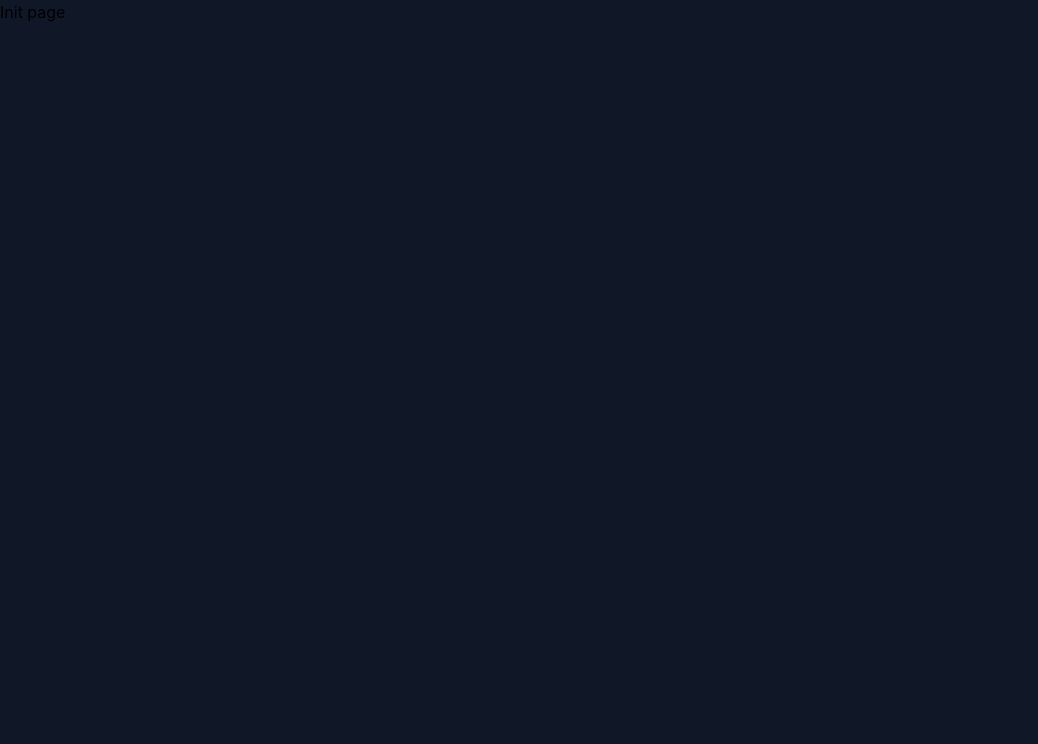
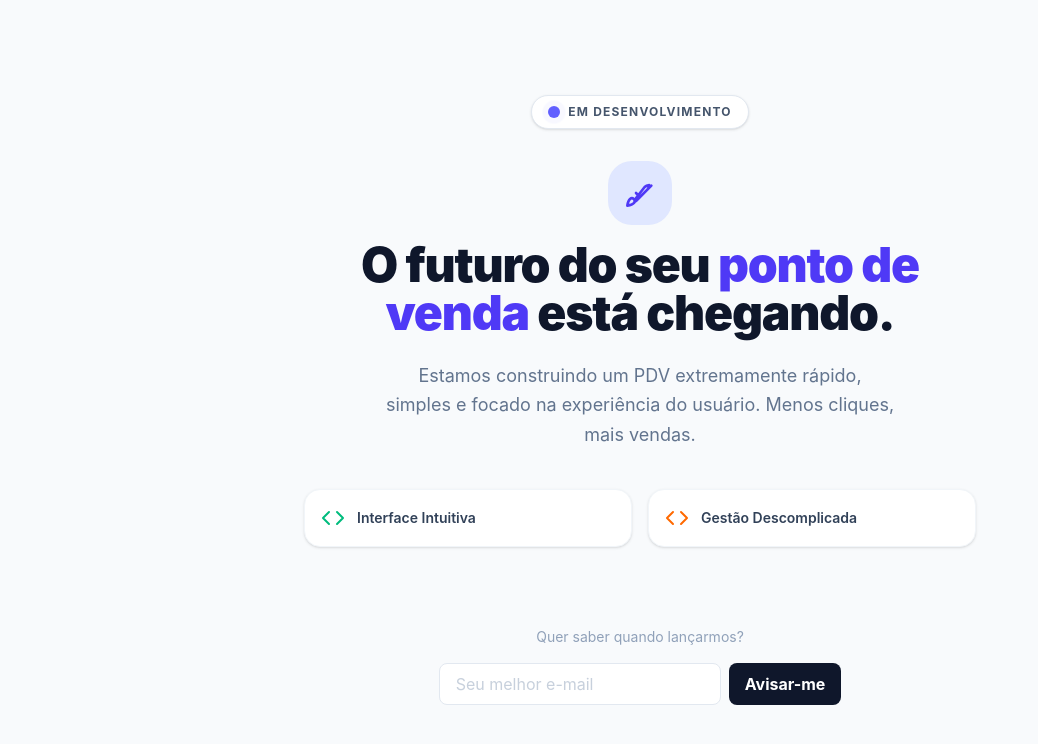
Before and after one commit to nandoregis/front-end-CRM-in-react.js, a React (Vite) app: page / in a window 1280 px wide. Shown: the top 744 px of the page, without its empty margins (0-1038 px from the left). Built offline with nearby package versions, Linux system fonts and the light colour scheme.

Commit message:
pagina Home

```diff
--- /dev/null
+++ b/src/pages/home/Index.jsx
@@ -0,0 +1,77 @@
+import React from 'react';
+
+// --- SVGs Minimalistas ---
+const IconRocket = () => (
+  <svg viewBox="0 0 24 24" fill="none" stroke="currentColor" strokeWidth="2" className="w-8 h-8 text-indigo-600">
+    <path d="M4.5 16.5c-1.5 1.26-2 5-2 5s3.74-.5 5-2c.71-.84.7-2.13-.09-2.91a2.18 2.18 0 0 0-2.91-.09zM12 15l-3-3m3 3l8.5-8.5M12 15l-3 3m8.5-8.5c1.2-1.2 1.4-3.4 1.4-3.4s-2.2.2-3.4 1.4L8.5 16.5" strokeLinecap="round" strokeLinejoin="round"/>
+  </svg>
+);
+
+const IconCode = () => (
+  <svg viewBox="0 0 24 24" fill="none" stroke="currentColor" strokeWidth="2" className="w-6 h-6">
+    <polyline points="16 18 22 12 16 6" strokeLinecap="round" strokeLinejoin="round"/>
+    <polyline points="8 6 2 12 8 18" strokeLinecap="round" strokeLinejoin="round"/>
+  </svg>
+);
+
+export default function Home() {
+  return (
+    <div className="min-h-screen bg-slate-50 flex flex-col items-center justify-center p-6 font-sans">
+
+      {/* Badge de Status */}
+      <div className="mb-8 flex items-center gap-2 bg-white px-4 py-2 rounded-full border border-slate-200 shadow-sm">
+        <span className="relative flex h-3 w-3">
+          <span className="animate-ping absolute inline-flex h-full w-full rounded-full bg-indigo-400 opacity-75"></span>
+          <span className="relative inline-flex rounded-full h-3 w-3 bg-indigo-500"></span>
+        </span>
+        <span className="text-xs font-bold text-slate-600 uppercase tracking-widest">Em Desenvolvimento</span>
+      </div>
+
+      {/* Conteúdo Principal */}
+      <main className="max-w-2xl text-center space-y-6">
+        <div className="flex justify-center mb-4">
+          <div className="p-4 bg-indigo-100 rounded-3xl">
+            <IconRocket />
+          </div>
+        </div>
+
+        <h1 className="text-4xl md:text-5xl font-black text-slate-900 tracking-tight">
+          O futuro do seu <span className="text-indigo-600">ponto de venda</span> está chegando.
+        </h1>
+
+        <p className="text-lg text-slate-500 leading-relaxed max-w-lg mx-auto">
+          Estamos construindo um PDV extremamente rápido, simples e focado na experiência do usuário.
+          Menos cliques, mais vendas.
+        </p>
+
+        {/* Mini lista de promessas */}
+        <div className="grid grid-cols-1 sm:grid-cols-2 gap-4 text-left mt-10">
+          <div className="flex items-center gap-3 p-4 bg-white rounded-2xl border border-slate-100 shadow-sm">
+            <div className="text-emerald-500"><IconCode /></div>
+            <span className="text-sm font-semibold text-slate-700">Interface Intuitiva</span>
+          </div>
+          <div className="flex items-center gap-3 p-4 bg-white rounded-2xl border border-slate-100 shadow-sm">
+            <div className="text-orange-500"><IconCode /></div>
+            <span className="text-sm font-semibold text-slate-700">Gestão Descomplicada</span>
+          </div>
+        </div>
+      </main>
+
+      {/* Rodapé Simples */}
+      <footer className="mt-20 text-slate-400 flex flex-col items-center gap-4">
+        <p className="text-sm">Quer saber quando lançarmos?</p>
+        <div className="flex gap-2">
+          <input
+            type="email"
+            placeholder="Seu melhor e-mail"
+            className="px-4 py-2 rounded-lg border border-slate-200 focus:outline-none focus:ring-2 focus:ring-indigo-500 bg-white"
+          />
+          <button className="bg-slate-900 text-white px-4 py-2 rounded-lg font-bold hover:bg-slate-800 transition">
+            Avisar-me
+          </button>
+        </div>
+      </footer>
+
+    </div>
+  );
+}
--- a/src/routes/AppRoutes.jsx
+++ b/src/routes/AppRoutes.jsx
@@ -20,6 +20,7 @@ import SizeCreate from "../pages/sizes/components/SizeCreate/Index";
 import StockMovement from "../pages/storage/Index";
 import PDV from "../pages/pdv/Index";
 import PDVCaixa from "../pages/pdv/PDVCaixa";
+import Home from "../pages/home/Index";
 
 export default function AppRoutes() {
   return (
@@ -27,9 +28,7 @@ export default function AppRoutes() {
       <Routes>
 
         <Route path="/" element={
-          <>
-            <h2>Init page</h2>
-          </>
+          <Home/>
         } />
 
         <Route path="/entrar" element={
```
